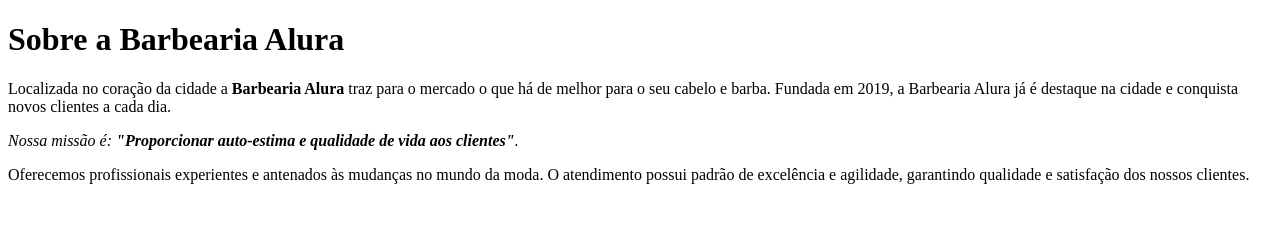
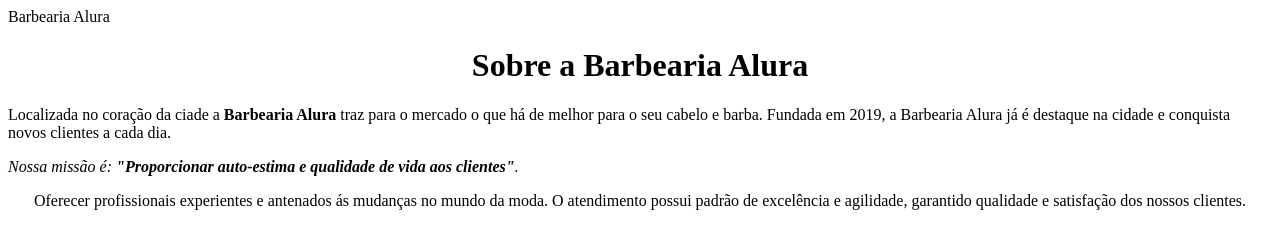
Before and after one commit to gilichs/minhapagina, a plain HTML site: page index.html in a window 1280 px wide. Drawn offline with Linux system fonts and the light colour scheme.

Commit message:
atualização do HTML5 e CSS3 parte 1

```diff
--- a/index.html
+++ b/index.html
@@ -1,8 +1,17 @@
 <!DOCTYPE html>
-<h1>Sobre a Barbearia Alura</h1>
+<html lang- "pt-br">
+    <head>
+        <meta charset="UTF-8"
+        <title> Barbearia Alura</title>
+    </head>
 
-<p>Localizada no coração da cidade a <strong>Barbearia Alura</strong> traz para o mercado o que há de melhor para o seu cabelo e barba. Fundada em 2019, a Barbearia Alura já é destaque na cidade e conquista novos clientes a cada dia.</p>
+    <body>
+        <h1 style="text-align: center">Sobre a Barbearia Alura</h1>
 
-<p><em>Nossa missão é: <strong>"Proporcionar auto-estima e qualidade de vida aos clientes"</strong>.</em></p>
+        <p stylee="text-align: center">Localizada no coração da ciade a <strong> Barbearia Alura</strong> traz para o mercado o que há de melhor para o seu cabelo e barba. Fundada em 2019, a Barbearia Alura já é destaque na cidade e conquista novos clientes a cada dia.</p>
 
-<p>Oferecemos profissionais experientes e antenados às mudanças no mundo da moda. O atendimento possui padrão de excelência e agilidade, garantindo qualidade e satisfação dos nossos clientes.</p>
+        <p strylee="font-size: 20px; text-align: center"><em>Nossa missão é: <strong>"Proporcionar auto-estima e qualidade de vida aos clientes"</strong>.</em> </p>
+
+        <p style="text-align: center">Oferecer profissionais experientes e antenados ás mudanças no mundo da moda. O atendimento possui padrão de excelência e agilidade, garantido qualidade e satisfação dos nossos clientes.</p>
+    </body>
+</html>
```
